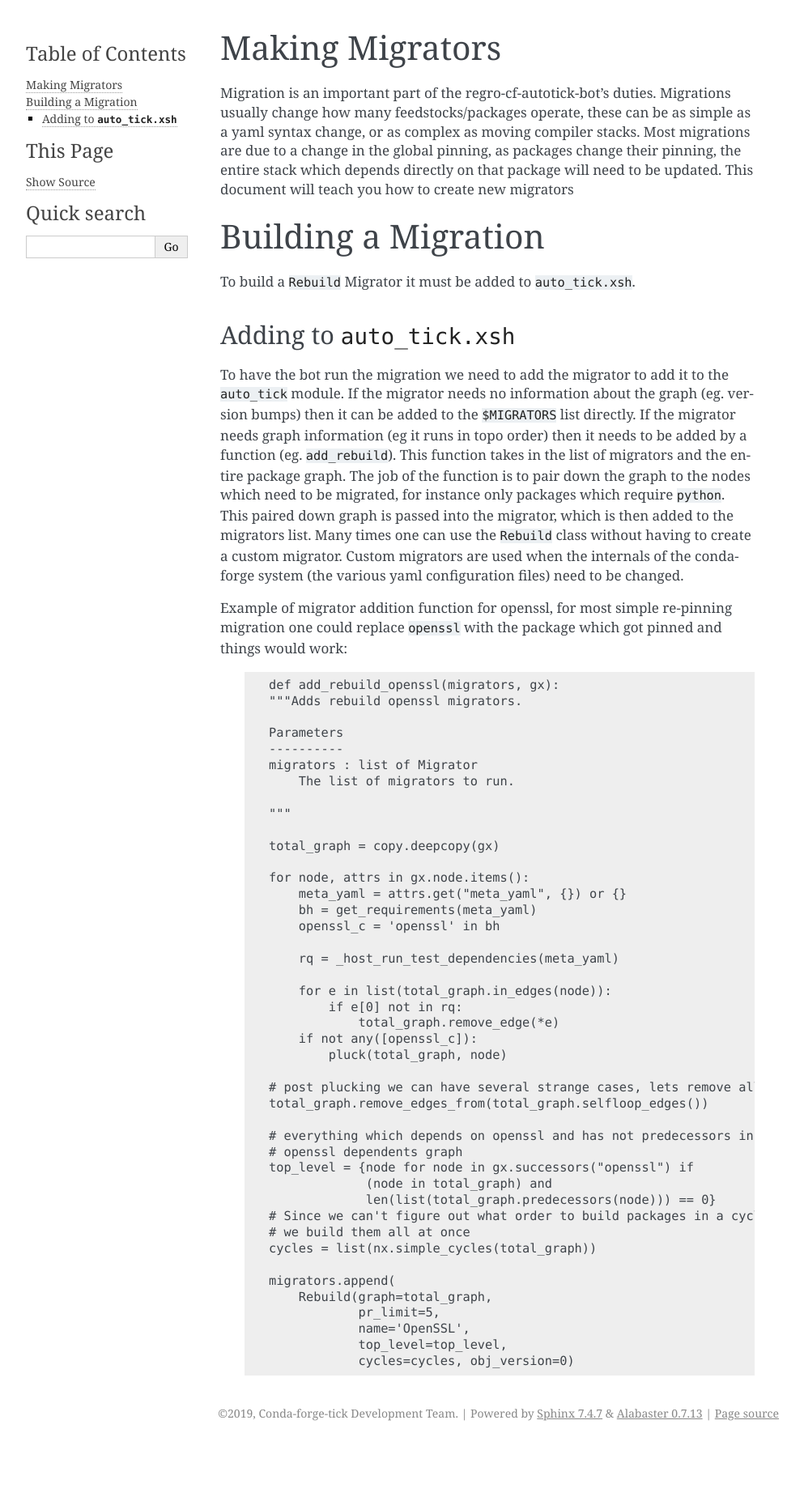
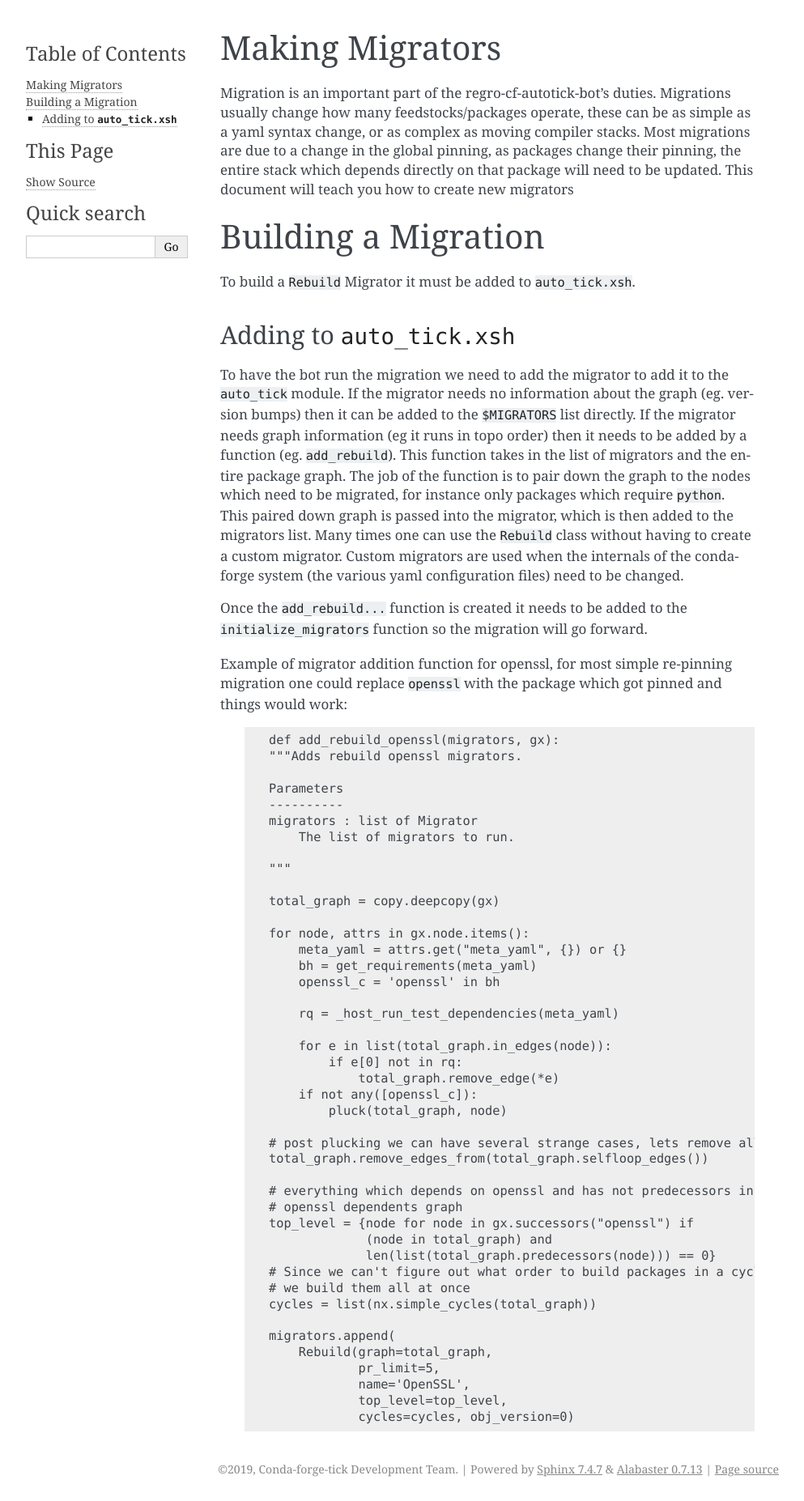
Before and after one commit to regro/cf-scripts, a Sphinx documentation site: the page built from docs/migrators.rst, in a window 1280 px wide. Shown: the whole page at 81% size, without its empty margins (148-1141 px from the left). Built offline with Sphinx 7.4.7, drawn with Linux system fonts in a browser that asks for light colours; pages that are not in the unit, such as notebooks, are missing from menus; before the commit the page ends 1785 px from its top, so only the background shows below that.

Commit message:
add discussion of initialize_migrators

```diff
--- a/docs/migrators.rst
+++ b/docs/migrators.rst
@@ -30,6 +30,8 @@ Many times one can use the ``Rebuild`` class without having to create
 a custom migrator.
 Custom migrators are used when the internals of the conda-forge system (the various
 yaml configuration files) need to be changed.
+
+Once the ``add_rebuild...`` function is created it needs to be added to the ``initialize_migrators`` function so the migration will go forward.
 
 Example of migrator addition function for openssl, for most simple re-pinning migration
 one could replace ``openssl`` with the package which got pinned and things would work:
```
